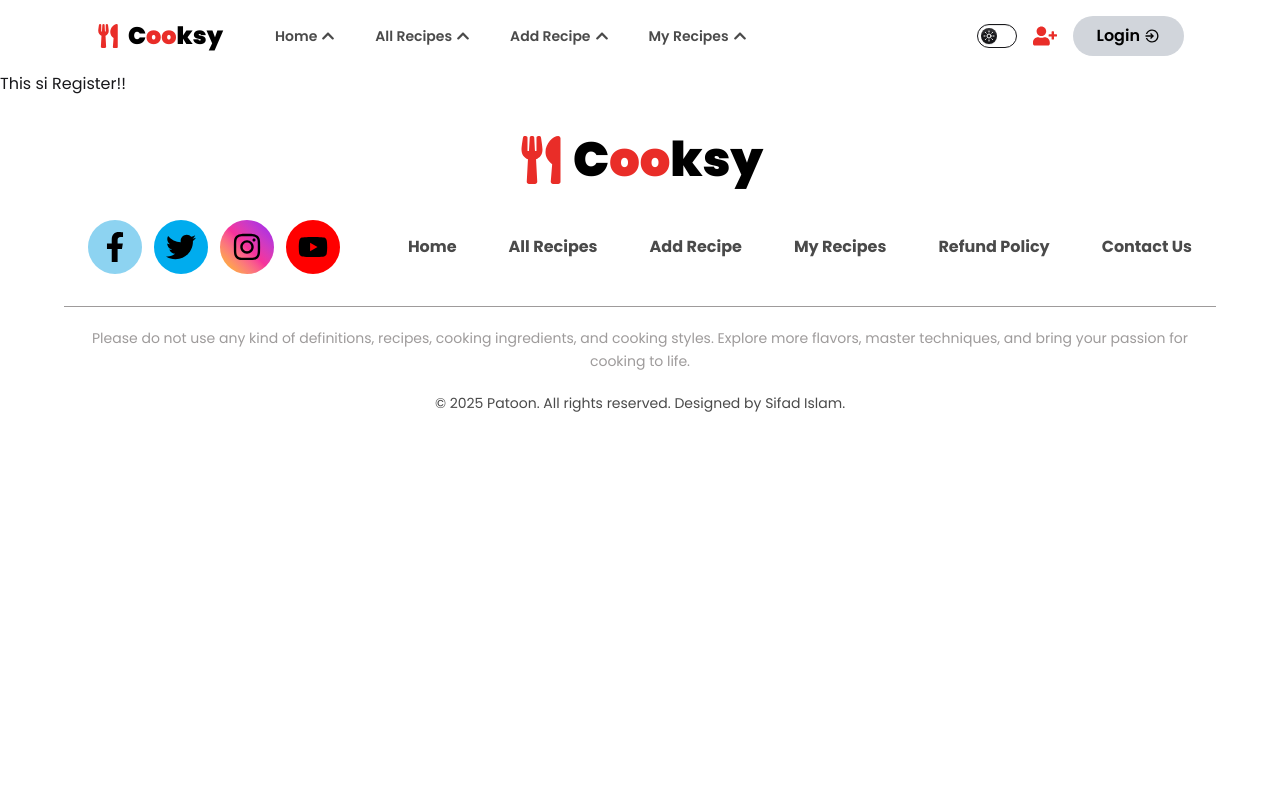
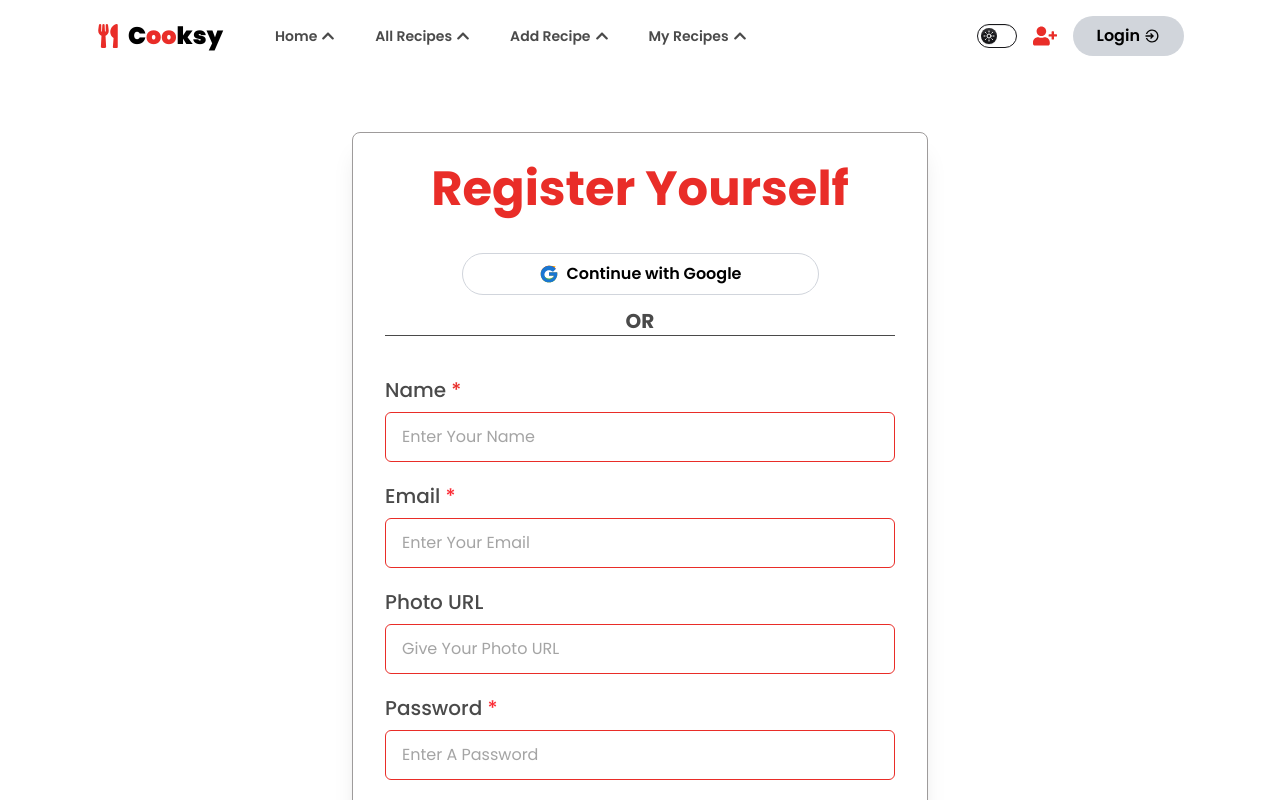
Before and after one commit to for-Sifad99/Coocsy, a React (Vite) app: page /register in a window 1280 px wide. Shown: the top 800 px of the page. Built offline with nearby package versions, Linux system fonts and the light colour scheme.

Commit message:
Register form done.

```diff
--- a/src/components/Footer/Footer.jsx
+++ b/src/components/Footer/Footer.jsx
@@ -3,7 +3,7 @@ import { FaFacebookF, FaTwitter, FaInstagram, FaYoutube, FaUtensils } from "reac
 
 const Footer = () => {
     return (
-        <footer className="pt-10 pb-8">
+        <footer className="py-10 pb-2 border-t-2 border-gray-400">
             <div className="max-w-6xl mx-auto flex flex-col items-center lg:gap-5 gap-4">
 
                 {/* Logo */}
--- a/src/components/Header/Header.jsx
+++ b/src/components/Header/Header.jsx
@@ -23,7 +23,8 @@ const Header = () => {
 
     const toggleTheme = () => {
         setIsDark(prev => !prev);
-      };
+    };
+
     // for anywhere click nav menu will be close
     useEffect(() => {
         setIsOpen(false);
--- a/src/layouts/Root.jsx
+++ b/src/layouts/Root.jsx
@@ -10,7 +10,7 @@ const Root = () => {
             <header className='bg-[var(--color-bg)] text-[var(--color-primary)]'>
                 <Header />
             </header>
-            <main>
+            <main className='bg-[var(--color-bg)] text-[var(--color-primary)] py-15'>
                 <Outlet />
             </main>
             <footer className='bg-[var(--color-bg)] text-[var(--color-primary)]'>
--- a/src/pages/Register/Register.jsx
+++ b/src/pages/Register/Register.jsx
@@ -1,10 +1,101 @@
-import React from 'react';
+import React from "react";
+
 
 const Register = () => {
+    const handleSubmit = (e) => {
+        e.preventDefault();
+    }
+
     return (
-        <>
-            <h2>This si Register!!</h2>
-        </>
+        <div className="max-w-xl mx-auto p-8 rounded-lg shadow-xl shadow-[var(--color-accent)] border border-[var(--color-base-200)] bg-[var(--color-bg)]">
+            <h2 className="text-5xl font-bold mb-6 text-center text-[var(--color-secondary)]">
+                Register Yourself
+            </h2>
+
+            <div className="mt-10 mb-3 text-center mx-auto flex items-center justify-center">
+                <button
+                    type="button"
+                    className="w-[70%] hover:w-full inline-flex items-center text-center justify-center gap-2 px-6 py-2 border border-gray-300 rounded-full hover:bg-[var(--color-secondary-light)] hover:text-[var(--color-secondary)] transition font-semibold"
+                    onClick={() => alert("Google login clicked!")}
+                >
+                    {/* Google Icon SVG */}
+                    <svg xmlns="http://www.w3.org/2000/svg" width="20" height="20" viewBox="0 0 48 48">
+                        <path fill="#FFC107" d="M43.611 20.083H42V20H24v8h11.641C34.125 32.828 29.473 36 24 36c-7.732 0-14-6.268-14-14s6.268-14 14-14c3.663 0 6.994 1.372 9.548 3.606l6.768-6.768C36.604 5.502 30.684 4 24 4 12.954 4 4 12.954 4 24s8.954 20 20 20 20-8.954 20-20c0-1.342-.133-2.645-.389-3.917z" />
+                        <path fill="#FF3D00" d="M6.306 14.691l6.571 4.819C14.039 17.566 18.678 14 24 14c3.663 0 6.994 1.372 9.548 3.606l6.768-6.768C36.604 5.502 30.684 4 24 4 16.534 4 10.006 8.418 6.306 14.691z" />
+                        <path fill="#4CAF50" d="M24 44c6.104 0 11.437-2.455 15.299-6.429l-7.297-6.041C29.991 33.91 27.15 35 24 35c-5.099 0-9.417-3.081-11.11-7.37l-6.543 5.046C8.48 39.758 15.799 44 24 44z" />
+                        <path fill="#1976D2" d="M43.611 20.083H42V20H24v8h11.641c-1.048 5.372-5.683 9.25-11.641 9.25-6.028 0-11-4.972-11-11s4.972-11 11-11c3.663 0 6.994 1.372 9.548 3.606l6.768-6.768C36.604 5.502 30.684 4 24 4 12.954 4 4 12.954 4 24s8.954 20 20 20 20-8.954 20-20c0-1.342-.133-2.645-.389-3.917z" />
+                    </svg>
+                    Continue with Google
+                </button>
+            </div>
+
+            <p className="border-b text-center text-[var(--color-accent)] font-bold text-xl mb-10">OR</p>
+            <form onSubmit={handleSubmit} className="space-y-5 text-xl text-[var(--color-accent)]">
+                <div>
+                    <label className="block mb-2 font-medium">
+                        Name <span className="text-[var(--color-secondary)]">*</span>
+                    </label>
+                    <input
+                        name="name"
+                        type="text"
+                        placeholder="Enter Your Name"
+                        className="w-full px-4 py-3 border border-[var(--color-secondary)] rounded-md focus:outline-none focus:ring-2 focus:ring-[var(--color-secondary-hover)] text-base"
+                    />
+                </div>
+
+                <div>
+                    <label className="block mb-2 font-medium">
+                        Email <span className="text-red-500">*</span>
+                    </label>
+                    <input
+                        name="email"
+                        type="email"
+                        placeholder="Enter Your Email"
+                        className="w-full px-4 py-3 border border-[var(--color-secondary)] rounded-md focus:outline-none focus:ring-2 focus:ring-[var(--color-secondary-hover)] text-base"
+                    />
+                </div>
+
+                <div>
+                    <label className="block mb-2 font-medium" >
+                        Photo URL
+                    </label>
+                    <input
+                        name="photoURL"
+                        type="url"
+                        placeholder="Give Your Photo URL"
+                        className="w-full px-4 py-3 border border-[var(--color-secondary)] rounded-md focus:outline-none focus:ring-2 focus:ring-[var(--color-secondary-hover)] text-base"
+                    />
+                </div>
+
+                <div>
+                    <label className="block mb-2 font-medium" >
+                        Password <span className="text-red-500">*</span>
+                    </label>
+                    <input
+                        name="password"
+                        type="password"
+                        placeholder="Enter A Password"
+                        className="w-full px-4 py-3 border border-[var(--color-secondary)] rounded-md focus:outline-none focus:ring-2 focus:ring-[var(--color-secondary-hover)] text-base"
+                    />
+                </div>
+
+                <button
+                    type="submit"
+                    className="w-full py-3 bg-red-400 text-white font-bold rounded-md hover:bg-red-600 transition"
+                >
+                    Register
+                </button>
+            </form>
+
+            <div className="mt-6 text-center">
+                <p>
+                    Already have an account?{" "}
+                    <a href="/login" className="text-indigo-400 hover:underline font-semibold">
+                        Login here
+                    </a>
+                </p>
+            </div>
+        </div>
     );
 };
 
```
Also changed, not shown: 1 other file (tests, documents, lock files or other folders).
